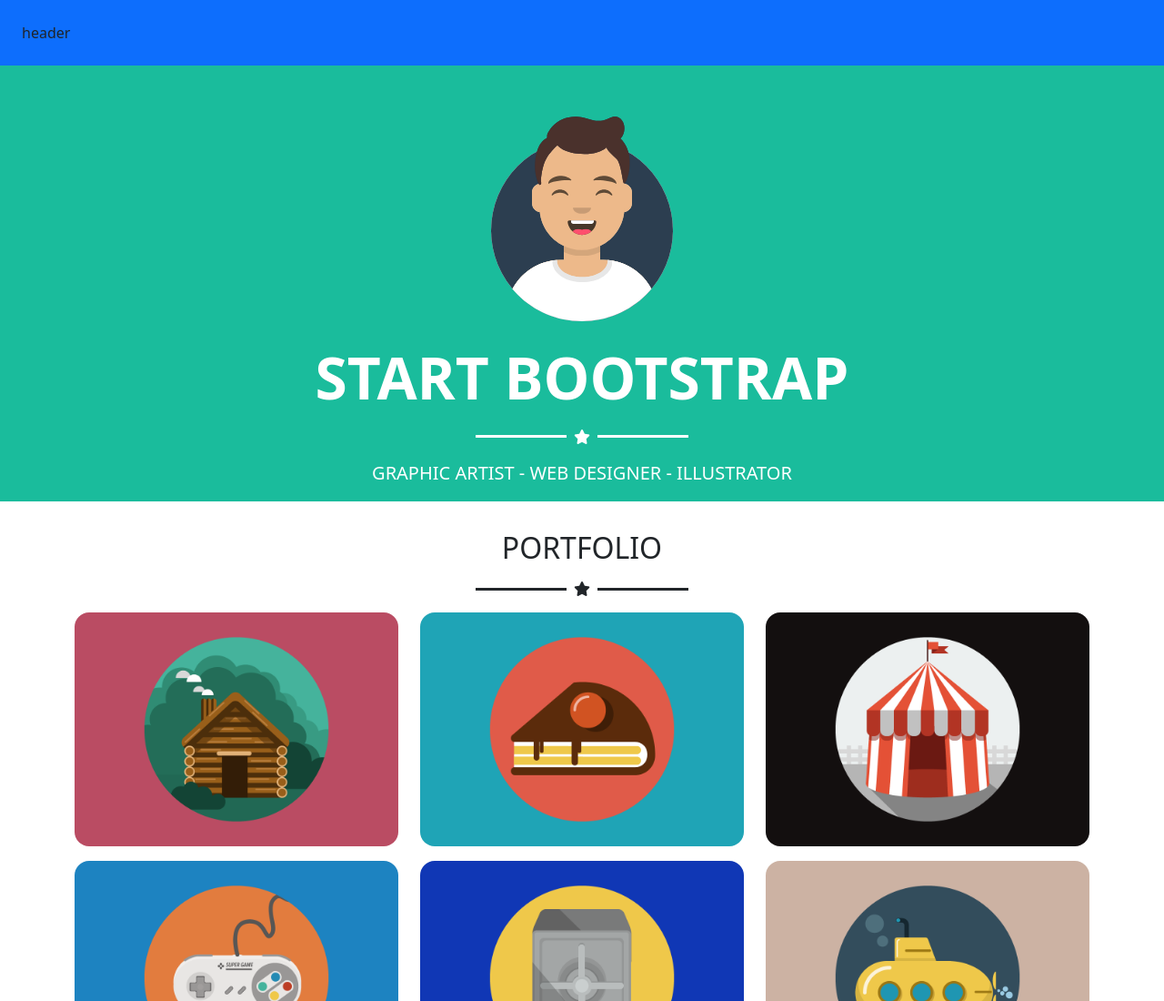
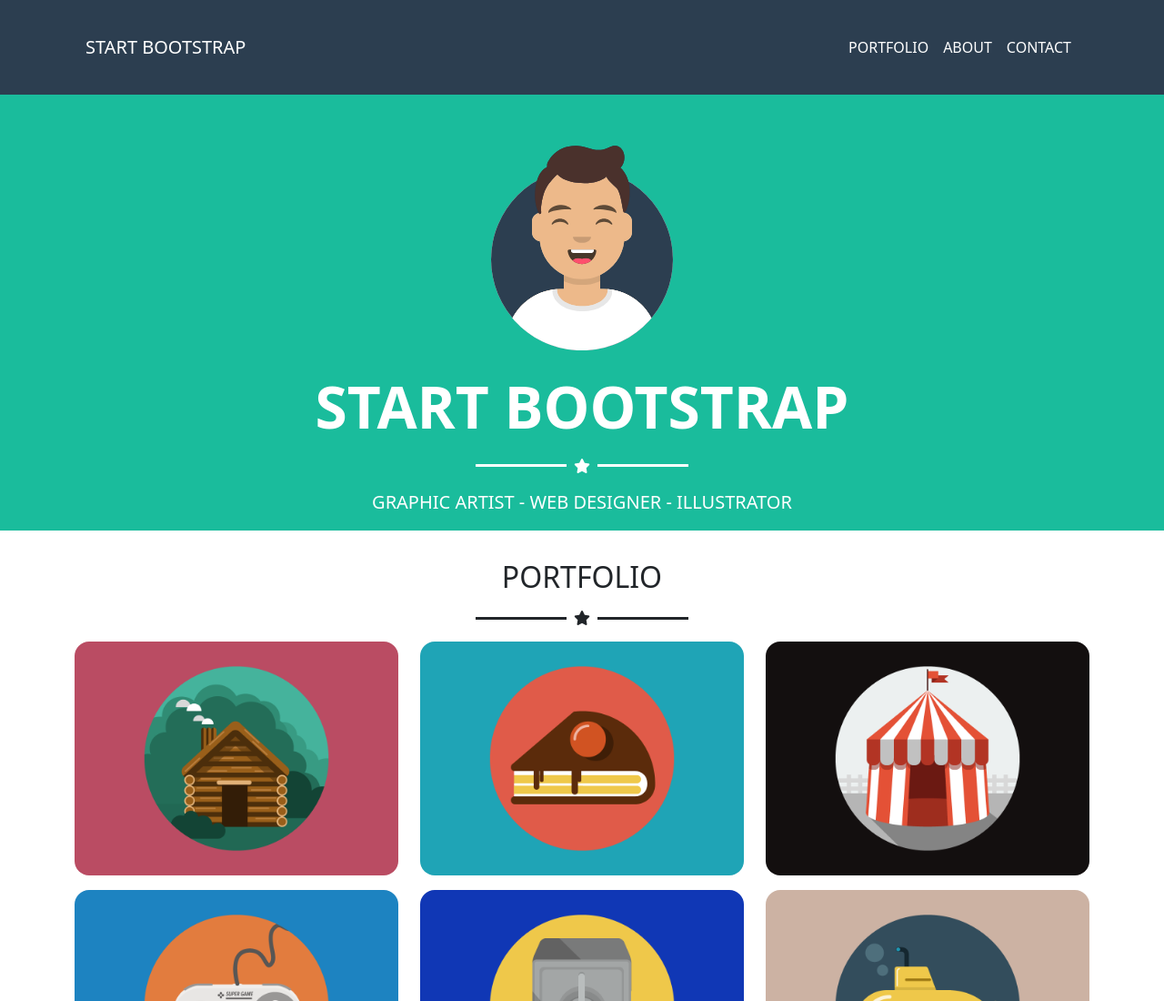
Before and after one commit to rpsobolewski/html-css-bootstrap-freelancer, a plain HTML site: page index.html in a window 1280 px wide. Shown: the top 1100 px of the page at 91% size. Drawn offline with nearby package versions, Linux system fonts and the light colour scheme.

Commit message:
navbar completed

```diff
--- a/css/style.css
+++ b/css/style.css
@@ -9,6 +9,13 @@
     background-color: #2C3E50;
 }
 
+.invert{
+    filter: invert(1);
+}
+.flex-end{
+    justify-content: flex-end;
+}
+
 .as_1{
     width: 30px;
     padding-top: 5px;
--- a/index.html
+++ b/index.html
@@ -14,10 +14,41 @@
             href="https://cdnjs.cloudflare.com/ajax/libs/font-awesome/6.4.0/css/all.min.css"
             integrity="sha512-iecdLmaskl7CVkqkXNQ/ZH/XLlvWZOJyj7Yy7tcenmpD1ypASozpmT/E0iPtmFIB46ZmdtAc9eNBvH0H/ZpiBw=="
             crossorigin="anonymous" referrerpolicy="no-referrer" />
+        <script
+            src="https://cdn.jsdelivr.net/npm/bootstrap@5.3.1/dist/js/bootstrap.bundle.min.js"></script>
     </head>
     <body>
-        <header class="bg-primary p-4">
-            header
+        <header class="bg-dark-blue text-white p-4">
+            <div class="container-md">
+                <nav class="navbar navbar-expand-md bg-dark-blue ">
+                    <div class="container-fluid">
+                        <a class="navbar-brand text-white " href="#">START
+                            BOOTSTRAP</a>
+                        <button class="navbar-toggler text-white border-white" type="button"
+                            data-bs-toggle="collapse"
+                            data-bs-target="#navbarNav"
+                            aria-controls="navbarNav" aria-expanded="false"
+                            aria-label="Toggle navigation">
+                            <span class="navbar-toggler-icon invert"></span>
+                        </button>
+                        <div class="collapse navbar-collapse flex-end" id="navbarNav">
+                            <ul class="navbar-nav">
+                                <li class="nav-item">
+                                    <a class="nav-link active text-white"
+                                        aria-current="page" href="#">PORTFOLIO</a>
+                                </li>
+                                <li class="nav-item">
+                                    <a class="nav-link text-white" href="#">ABOUT</a>
+                                </li>
+                                <li class="nav-item">
+                                    <a class="nav-link text-white" href="#">CONTACT</a>
+                                </li>
+
+                            </ul>
+                        </div>
+                    </div>
+                </nav>
+            </div>
         </header>
         <main>
             <div class="container-fluid text-center text-white bg-green"><!--1section-->
```
